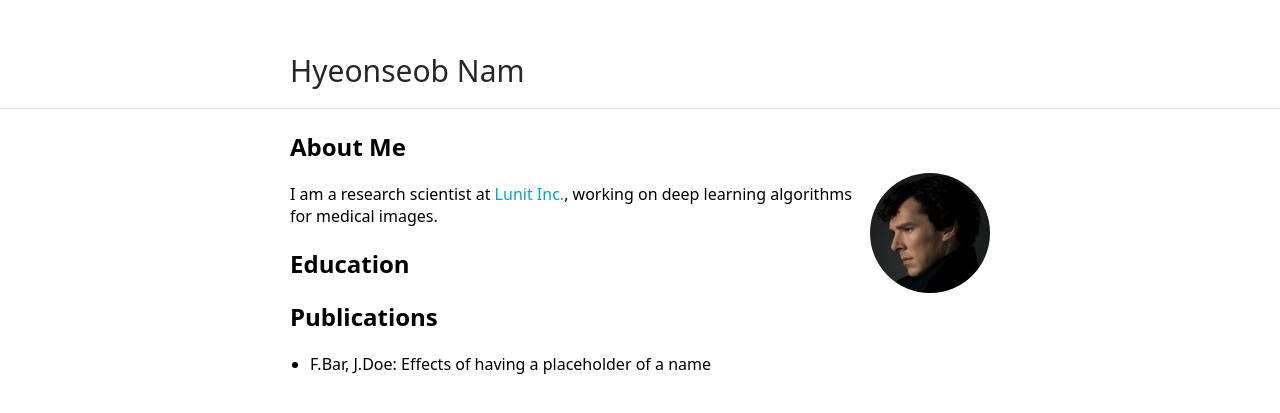
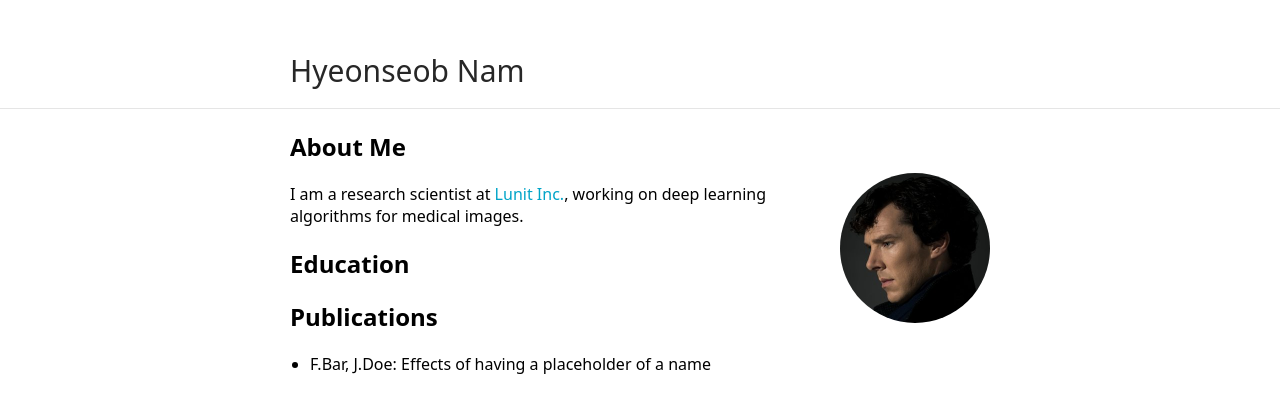
Before and after one commit to gholste/hyeonseobnam.github.io, a Jekyll site: the page built from index.md, in a window 1280 px wide. Shown: the top 413 px of the page. Built offline with Jekyll 4.4.1, drawn with Linux system fonts in a browser that asks for light colours.

Commit message:
Update vars.scss

```diff
--- a/_sass/vars.scss
+++ b/_sass/vars.scss
@@ -3,7 +3,7 @@
  */
 
 $accent: #00a4c8;
-$image-size: 120px;
+$image-size: 150px;
 
 /*
  * Build Variables, don't touch
```
